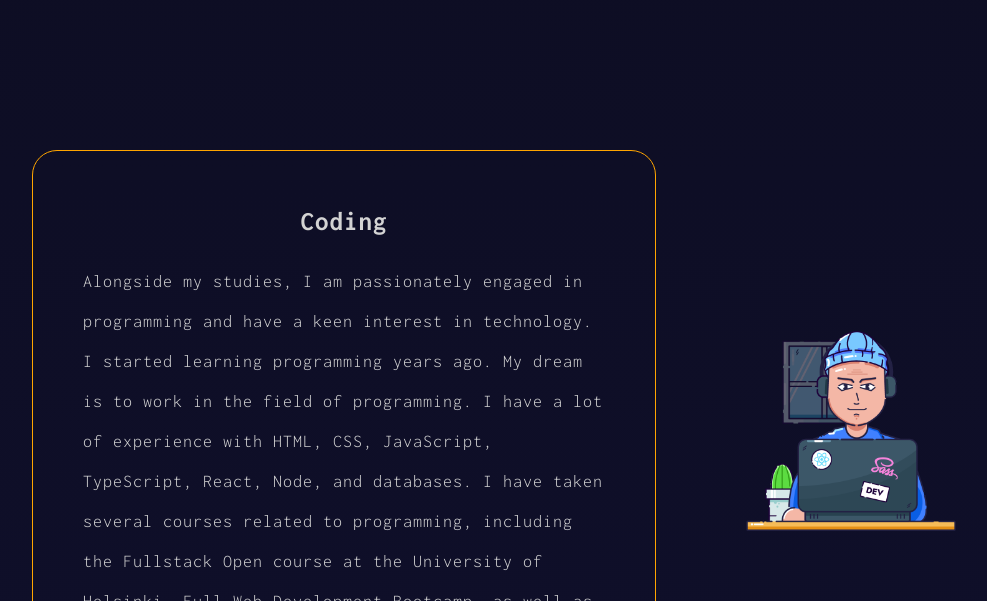
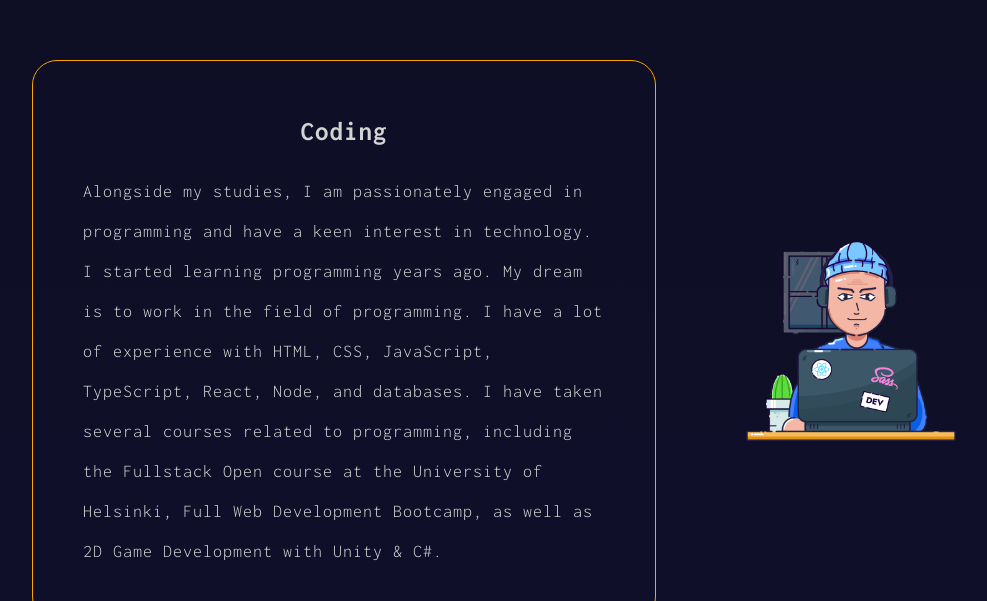
Before and after one commit to kh4leoni/portfolio-website, a React (Vite) app: page / in a window 1280 px wide. Shown: the part 2479-3080 px from the top of the page, without its empty margins (146-1133 px from the left). Built offline with nearby package versions, Linux system fonts and the light colour scheme; a web font is replaced by a local one.

Commit message:
More fixes to about section

```diff
--- a/src/app.scss
+++ b/src/app.scss
@@ -23,7 +23,7 @@ html {
 body {
   background-color: #0c0c1d;
   overscroll-behavior-y: none;
-  overscroll-behavior-x: none;
+
 
   color: lightgray;
 }
--- a/src/components/about/About.tsx
+++ b/src/components/about/About.tsx
@@ -97,7 +97,9 @@ const Single = (props: SingleProps) => {
   const isInView = useInView(ref, { margin: '-100px' })
 
   return (
-    <motion.section id="About" ref={ref}>
+    <motion.section ref={ref}>
+      <div className="container">
+        <div className="wrapper">
           <motion.div
             className="item"
             variants={props.variants}
@@ -112,6 +114,8 @@ const Single = (props: SingleProps) => {
               <img src={img} alt="" />
             </div>
           </motion.div>
+        </div>
+      </div>
     </motion.section>
   )
 }
@@ -119,7 +123,6 @@ const Single = (props: SingleProps) => {
 const About = () => {
   return (
     <motion.div className="about">
-      <motion.div className="wrapper">
       {items.map((item) => (
         <Single
           item={item}
@@ -128,7 +131,6 @@ const About = () => {
         />
       ))}
     </motion.div>
-    </motion.div>
   )
 }
 
--- a/src/components/about/about.scss
+++ b/src/components/about/about.scss
@@ -4,7 +4,12 @@
   background: linear-gradient(180deg, #0c0c1d, #111132);
   height: 100%;
   width: 100%;
-  overflow: hidden;
+
+  .container {
+    overflow: hidden;
+  }
+
+
 
 
   .wrapper {
@@ -16,6 +21,7 @@
     display: flex;
     flex-direction: column;
     gap: 90px;
+
 
 
     @include mobile {
--- a/src/components/portfolio/Portfolio.tsx
+++ b/src/components/portfolio/Portfolio.tsx
@@ -50,7 +50,7 @@ const Single = (props: SingleProps) => {
 
   const { title, img, desc, url } = props.item
   return (
-    <section id="Portfolio">
+    <section>
       <div className="container">
         <div className="wrapper">
           <div className="imageContainer" ref={ref}>
```
Lines whose indentation alone changed are shown as unchanged.
